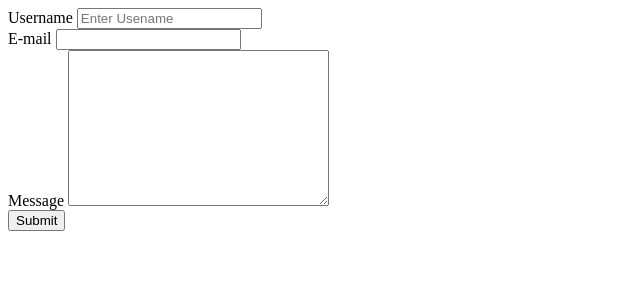
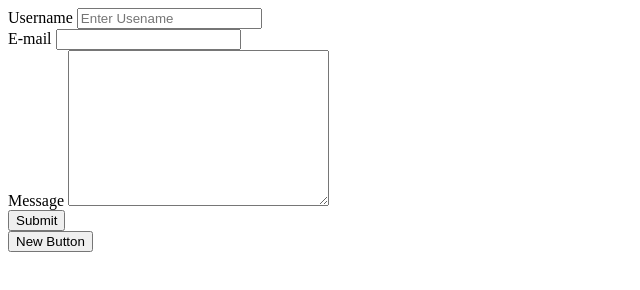
Before and after one commit to hountasioannis/webgit, a plain HTML site: page chapter1/form1.html in a window 1280 px wide. Shown: the whole page, without its empty margins (0-640 px from the left). Drawn offline with Linux system fonts and the light colour scheme.

Commit message:
form1 v0.2a

```diff
--- a/chapter1/form1.html
+++ b/chapter1/form1.html
@@ -59,6 +59,6 @@
 
 
 
-
+    <button type='button'>New Button</button>
 </body>
 </html>
```
